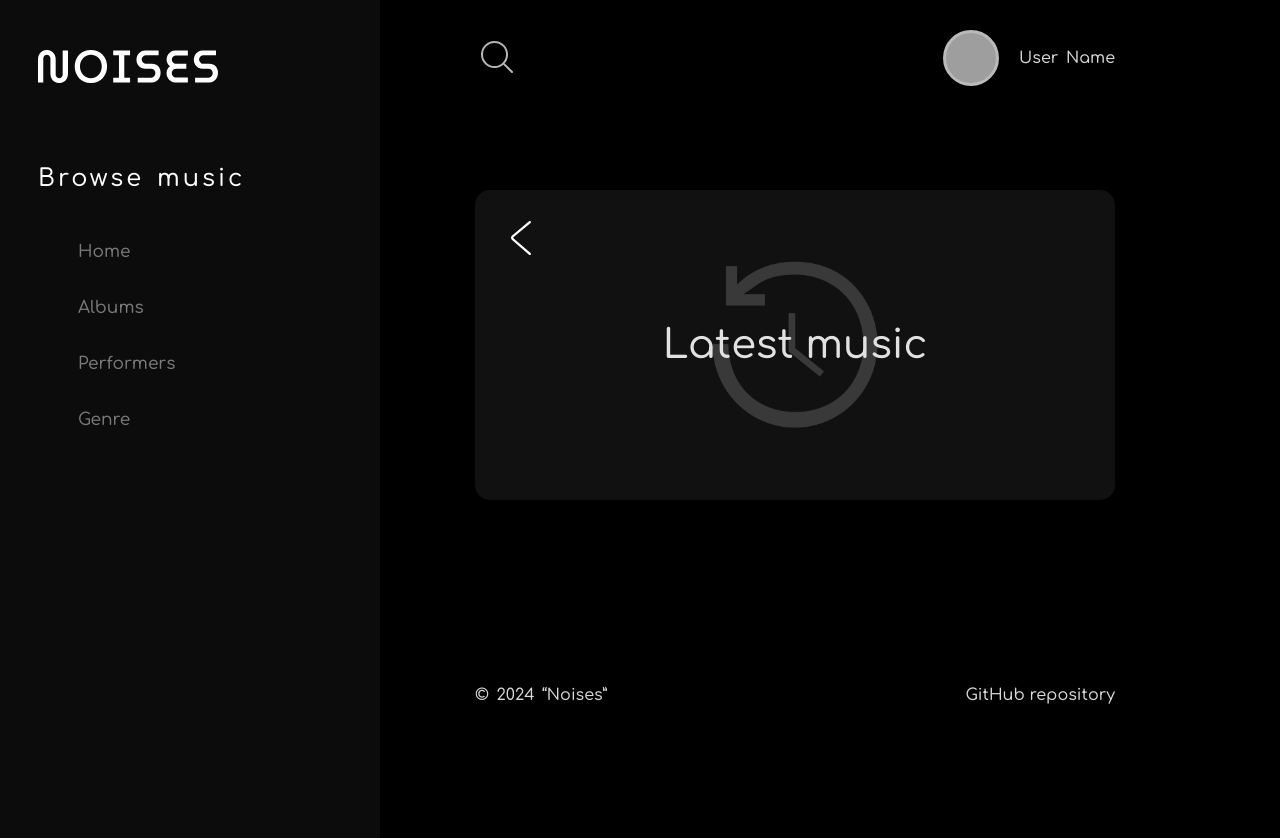
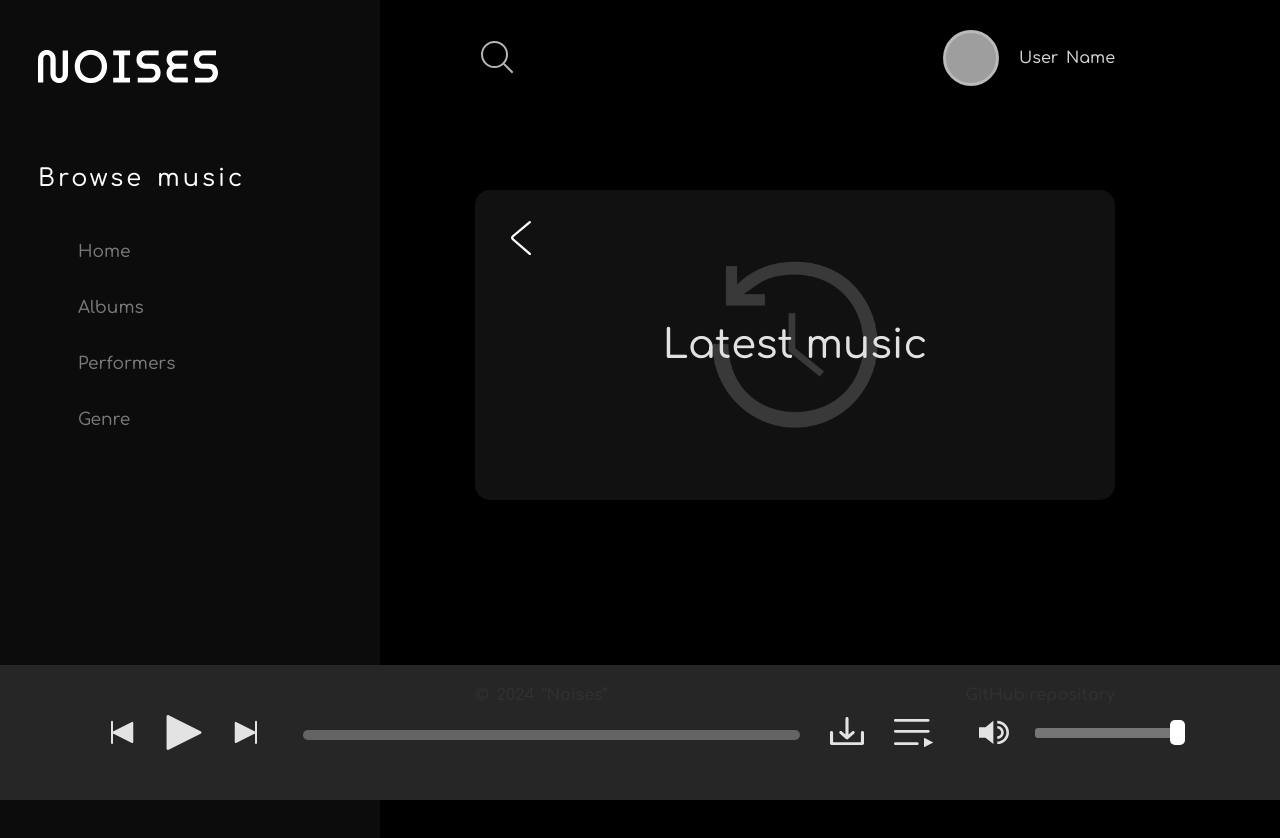
Before and after one commit to hTKzmak/Noises_web-project, a React (Create React App) app in the folder frontend/: page /latest_music in a window 1280 px wide. Shown: the top 838 px of the page. Built offline with nearby package versions, Linux system fonts and the light colour scheme; grey boxes are pictures that could not be loaded; the HTML template or start-up script is replaced by a standard one.

Commit message:
test player with backend (music is working, but you can't download)

```diff
--- a/frontend/src/App.jsx
+++ b/frontend/src/App.jsx
@@ -30,7 +30,7 @@ function App() {
   const [isPlaying, setIsPlaying] = useState(false);
 
   // для отображения мобильной версии плеера
-  const [showPlayer, setShowPlayer] = useState(false)
+  const [showPlayer, setShowPlayer] = useState(true)
 
   // для воспроизведения выбранной нами музыки
   const [choosenSong, setChoosenSong] = useState({})
--- a/frontend/src/components/MusicList/index.jsx
+++ b/frontend/src/components/MusicList/index.jsx
@@ -19,7 +19,7 @@ function MusicList({ title, data, image }) {
             <div className={style.blocksList}>
                 {!data ?
                     songsdata.map(elem =>
-                        <MusicItem key={elem.id} id={elem.id} title={elem.title} performer={elem.performer} img={elem.cover} />
+                        <MusicItem key={elem.id} id={elem.id} title={elem.title} performer={elem.performer} img={elem.cover}/>
                     )
 
                     :
--- a/frontend/src/components/MusicList/items/MusicItem/index.jsx
+++ b/frontend/src/components/MusicList/items/MusicItem/index.jsx
@@ -17,6 +17,7 @@ function MusicItem({ key, id, title, performer, img }) {
     // функция на воспроизведение музыки
     function startPlay(musicId) {
         let data = songsdata.find(elem => elem.id === musicId)
+        // let data = `http://localhost:8080/stream/${id}`
 
         if (data.id === musicId) {
             setIsPlaying(false)
--- a/frontend/src/components/PlayerApp/Player.jsx
+++ b/frontend/src/components/PlayerApp/Player.jsx
@@ -102,7 +102,7 @@ function Player({ audioElem, isPlaying, setIsPlaying, currentSong, setCurrentSon
                 </div>
                 <div className="settings">
 
-                    <a href={currentSong.url} download><Download /></a>
+                    <a href={currentSong} download><Download /></a>
 
                     <Playlist />
 
@@ -138,7 +138,7 @@ function Player({ audioElem, isPlaying, setIsPlaying, currentSong, setCurrentSon
                     <Next className='btn_action' onClick={skipAhead} />
                 </div>
                 <div className="settings_mobile">
-                    <a href={currentSong.url} download><Download /></a>
+                    <a href={currentSong} download><Download /></a>
                     <Playlist />
                 </div>
 
--- a/frontend/src/components/PlayerApp/index.jsx
+++ b/frontend/src/components/PlayerApp/index.jsx
@@ -18,7 +18,7 @@ function PlayerApp() {
   // const [isPlaying, setIsPlaying] = useState(false);
 
   // текущая музыка, которая должна играться (отсюда мы получаем инфу о музыке: файл, название, исполнитель, и т.д.)
-  const [currentSong, setCurrentSong] = useState(choosenSong);
+  const [currentSong, setCurrentSong] = useState('http://localhost:8080/stream/4');
 
   // так как реакт не знает что именно проигрывать, то используем useref
   const audioElem = useRef();
@@ -62,11 +62,15 @@ function PlayerApp() {
     audioElem.current.volume = volume
   }
 
+  console.log(currentSong)
+
   // let getMusicData = localStorage.getItem('currentSong')
 
   return (
     <div className="PlayerApp">
-      <audio src={currentSong.url} ref={audioElem} onTimeUpdate={onPlaying} volume={volume} />
+      <audio ref={audioElem} onTimeUpdate={onPlaying} volume={volume} >
+        <source src={currentSong} type="audio/mpeg" />
+      </audio>
       <Player songs={songs} setSongs={setSongs} isPlaying={isPlaying} setIsPlaying={setIsPlaying} audioElem={audioElem} currentSong={currentSong} setCurrentSong={setCurrentSong} volume={volume} setVolume={setVolume} showPlayer={showPlayer} setShowPlayer={setShowPlayer} />
     </div>
   );
```
